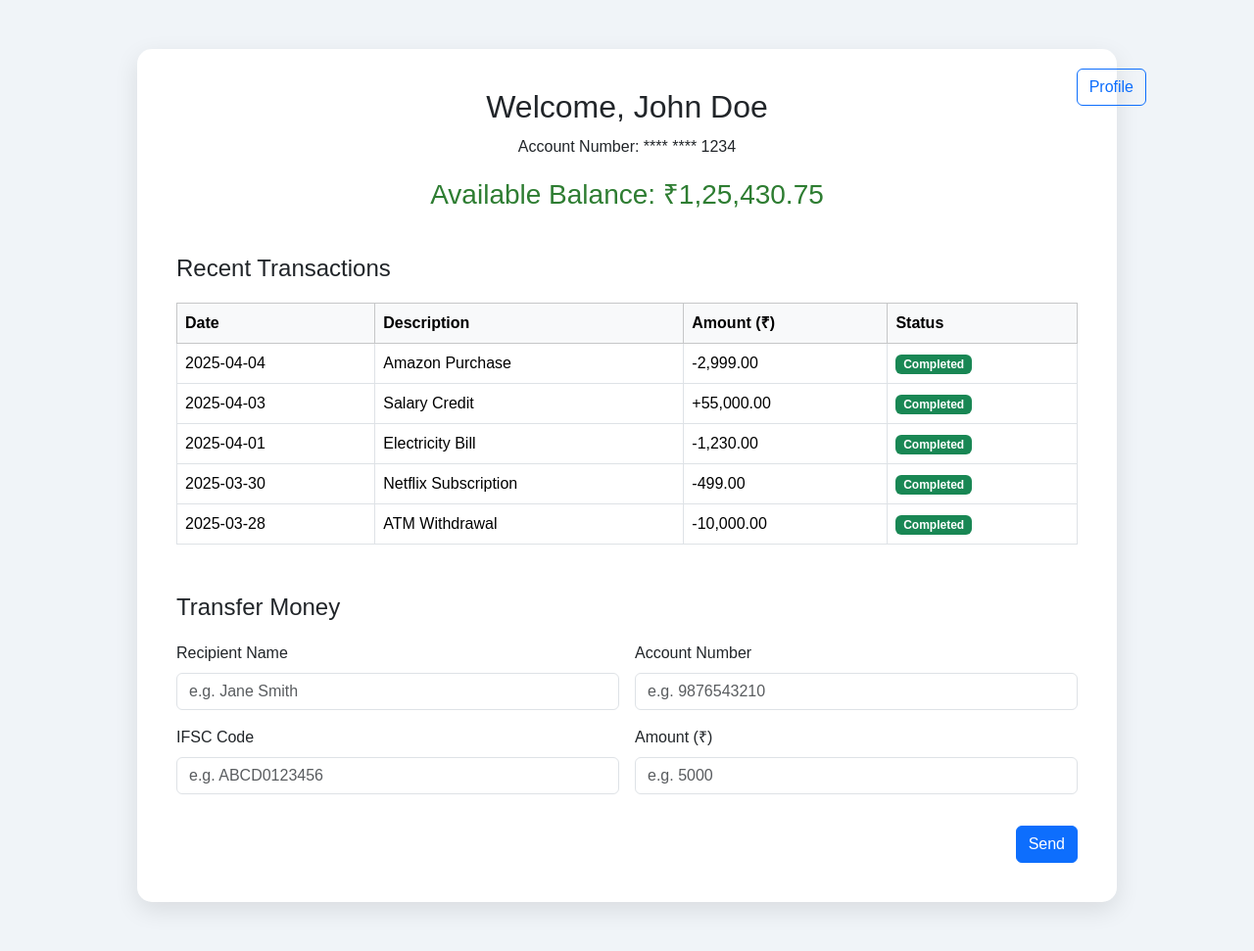
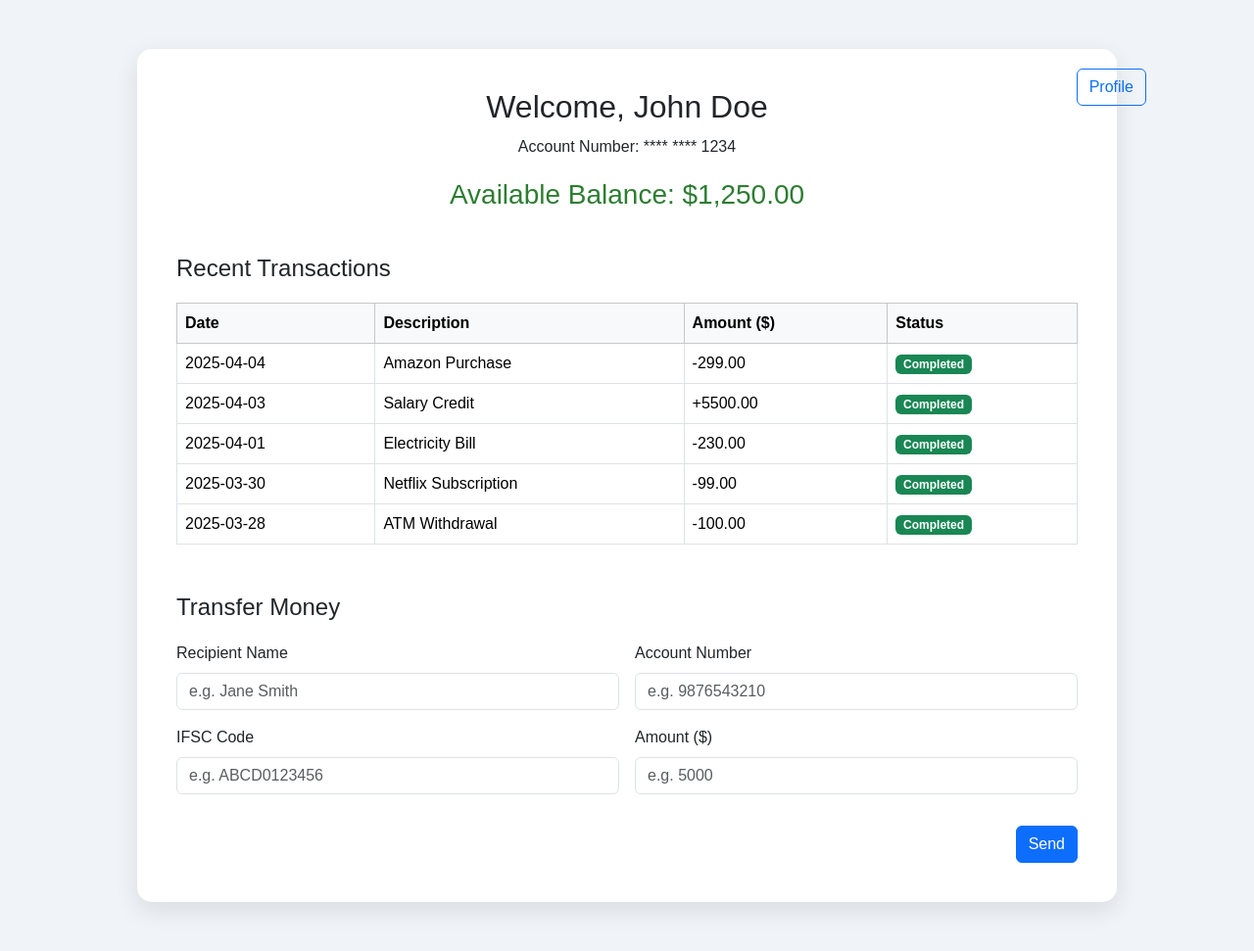
Before and after one commit to IT22362612/HoneyGuard, a Flask app: page /success in a window 1280 px wide. Shown: the whole page at 98% size. Run offline with Flask 3, Linux system fonts and the light colour scheme; parts of the project's set-up code (start-up, migrations or seed data) failed here and were passed over.

Commit message:
Currency symbol change to $

```diff
--- a/templates/success.html
+++ b/templates/success.html
@@ -58,7 +58,7 @@
         <div class="account-summary">
             <h2>Welcome, John Doe</h2>
             <p>Account Number: **** **** 1234</p>
-            <div class="balance">Available Balance: ₹1,25,430.75</div>
+            <div class="balance">Available Balance: $1,250.00</div>
         </div>
 
         <div class="transactions">
@@ -68,7 +68,7 @@
                     <tr>
                         <th>Date</th>
                         <th>Description</th>
-                        <th>Amount (₹)</th>
+                        <th>Amount ($)</th>
                         <th>Status</th>
                     </tr>
                 </thead>
@@ -76,31 +76,31 @@
                     <tr>
                         <td>2025-04-04</td>
                         <td>Amazon Purchase</td>
-                        <td>-2,999.00</td>
+                        <td>-299.00</td>
                         <td><span class="badge bg-success">Completed</span></td>
                     </tr>
                     <tr>
                         <td>2025-04-03</td>
                         <td>Salary Credit</td>
-                        <td>+55,000.00</td>
+                        <td>+5500.00</td>
                         <td><span class="badge bg-success">Completed</span></td>
                     </tr>
                     <tr>
                         <td>2025-04-01</td>
                         <td>Electricity Bill</td>
-                        <td>-1,230.00</td>
+                        <td>-230.00</td>
                         <td><span class="badge bg-success">Completed</span></td>
                     </tr>
                     <tr>
                         <td>2025-03-30</td>
                         <td>Netflix Subscription</td>
-                        <td>-499.00</td>
+                        <td>-99.00</td>
                         <td><span class="badge bg-success">Completed</span></td>
                     </tr>
                     <tr>
                         <td>2025-03-28</td>
                         <td>ATM Withdrawal</td>
-                        <td>-10,000.00</td>
+                        <td>-100.00</td>
                         <td><span class="badge bg-success">Completed</span></td>
                     </tr>
                 </tbody>
@@ -124,7 +124,7 @@
                         <input type="text" class="form-control" id="ifsc" placeholder="e.g. ABCD0123456">
                     </div>
                     <div class="col-md-6">
-                        <label for="amount" class="form-label">Amount (₹)</label>
+                        <label for="amount" class="form-label">Amount ($)</label>
                         <input type="number" class="form-control" id="amount" placeholder="e.g. 5000">
                     </div>
                     <div class="col-12 text-end">
```
